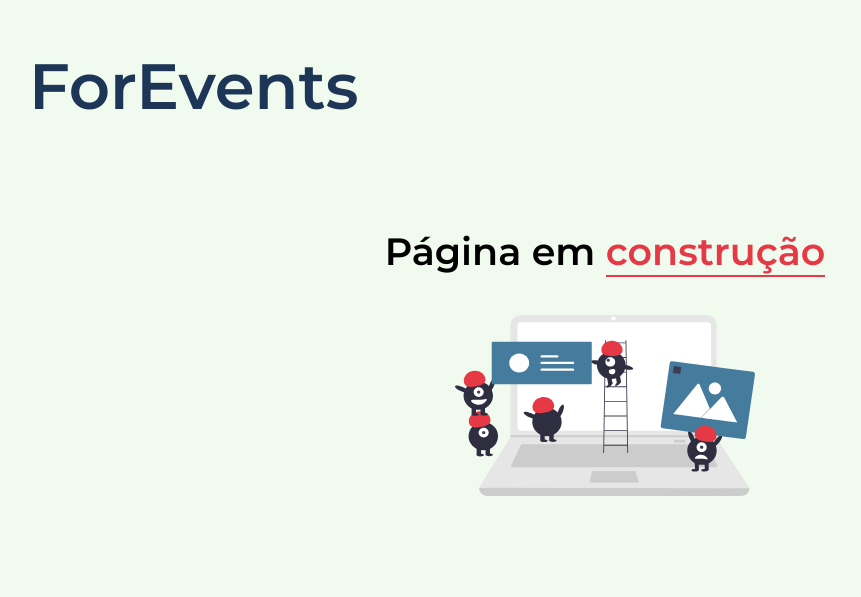
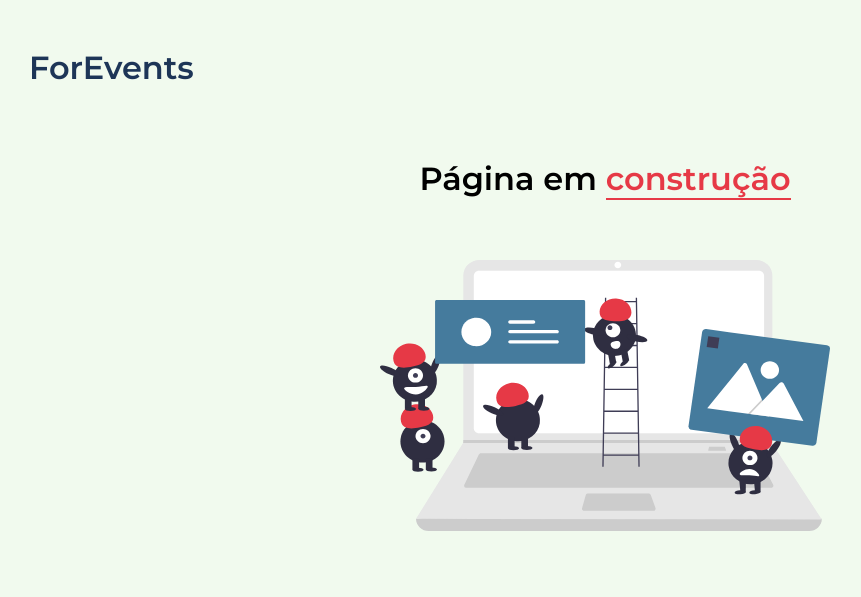
Before and after one commit to loopisjr/in-progress-forevents, a website: page index.html in a window 1280 px wide. Shown: the top 597 px of the page, without its empty margins (35-896 px from the left). Drawn offline with Linux system fonts and the light colour scheme.

Commit message:
view: corrige estrutura html, css, assets close issue 02

```diff
--- a/css/main.css
+++ b/css/main.css
@@ -33,11 +33,11 @@ body {
   align-items: flex-start;
 }
 
-#page-home .content header a {
+#page-home .content header p {
   text-decoration: none;
-  font-size: 64px;
+  font-size: 32px;
   font-weight: 600;
-  line-height: 78px;
+  line-height: 42px;
   color: var(--title-color);
 }
 
@@ -55,8 +55,8 @@ body {
 }
 
 #page-home .content main h1 {
-  font-size: 38px;
-  line-height: 46px;
+  font-size: 32px;
+  line-height: 42px;
   font-weight: 600;
   color: var(--text-color);
 
@@ -68,8 +68,8 @@ body {
 }
 
 #page-home .content main img {
-  margin-top: 40px;
-  width: 300px;
+  margin-top: 60px;
+  width: 450px;
 }
 
 #page-home .content footer {
--- a/index.html
+++ b/index.html
@@ -6,14 +6,14 @@
     <meta name="viewport" content="width=device-width, initial-scale=1.0">
     <link href="https://fonts.googleapis.com/css2?family=Montserrat:wght@500;600&display=swap" rel="stylesheet">
     <link rel="stylesheet" href="css/main.css">
-    <title>Em construção</title>
+    <title>ForEvents</title>
 </head>
 
 <body>
     <div id="page-home">
         <div class="content">
             <header>
-                <a href="#">ForEvents</a>
+                <p>ForEvents</p>
             </header>
             <main>
                 <h1>Página em <strong>construção</strong></h1>
```
